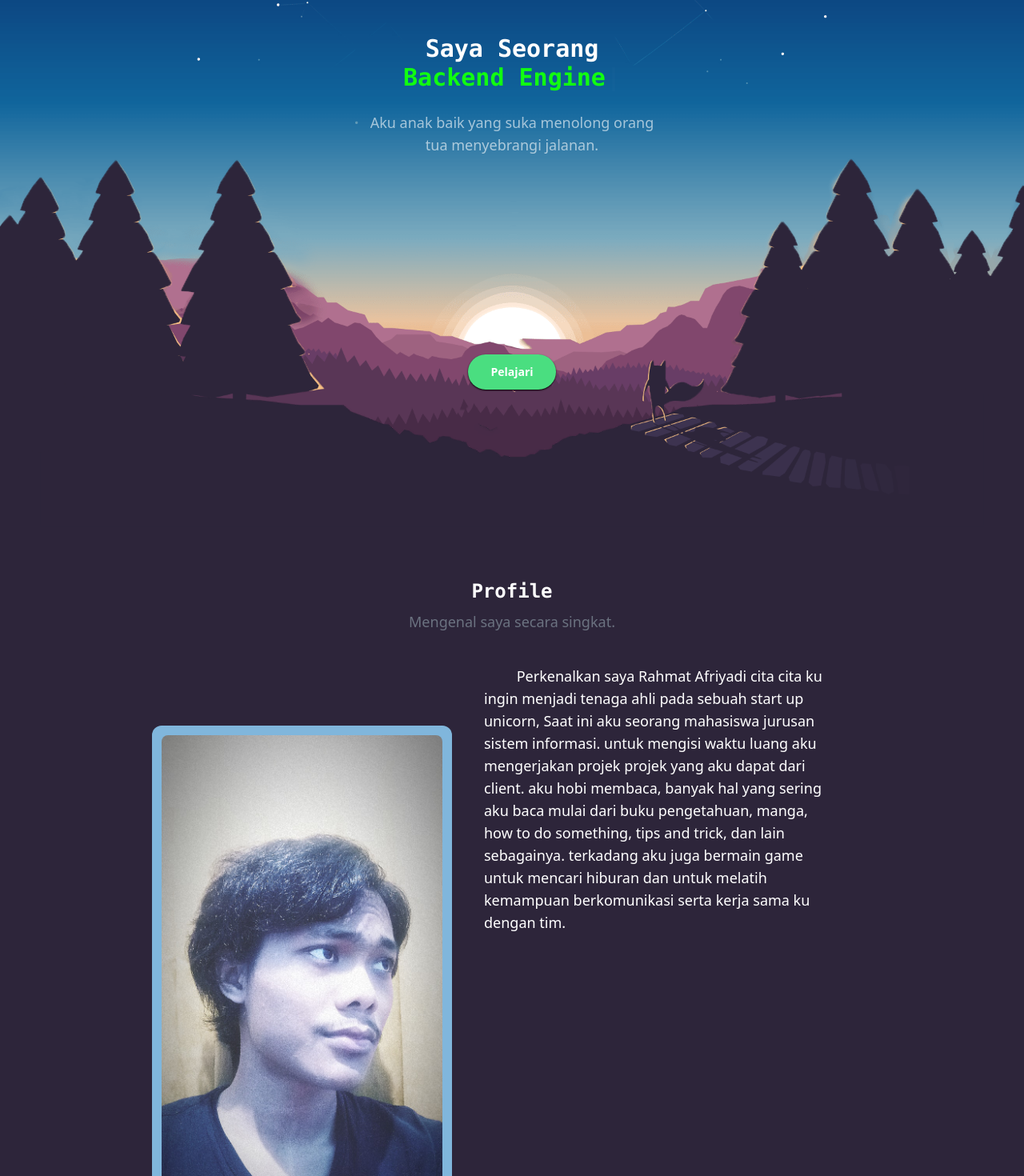
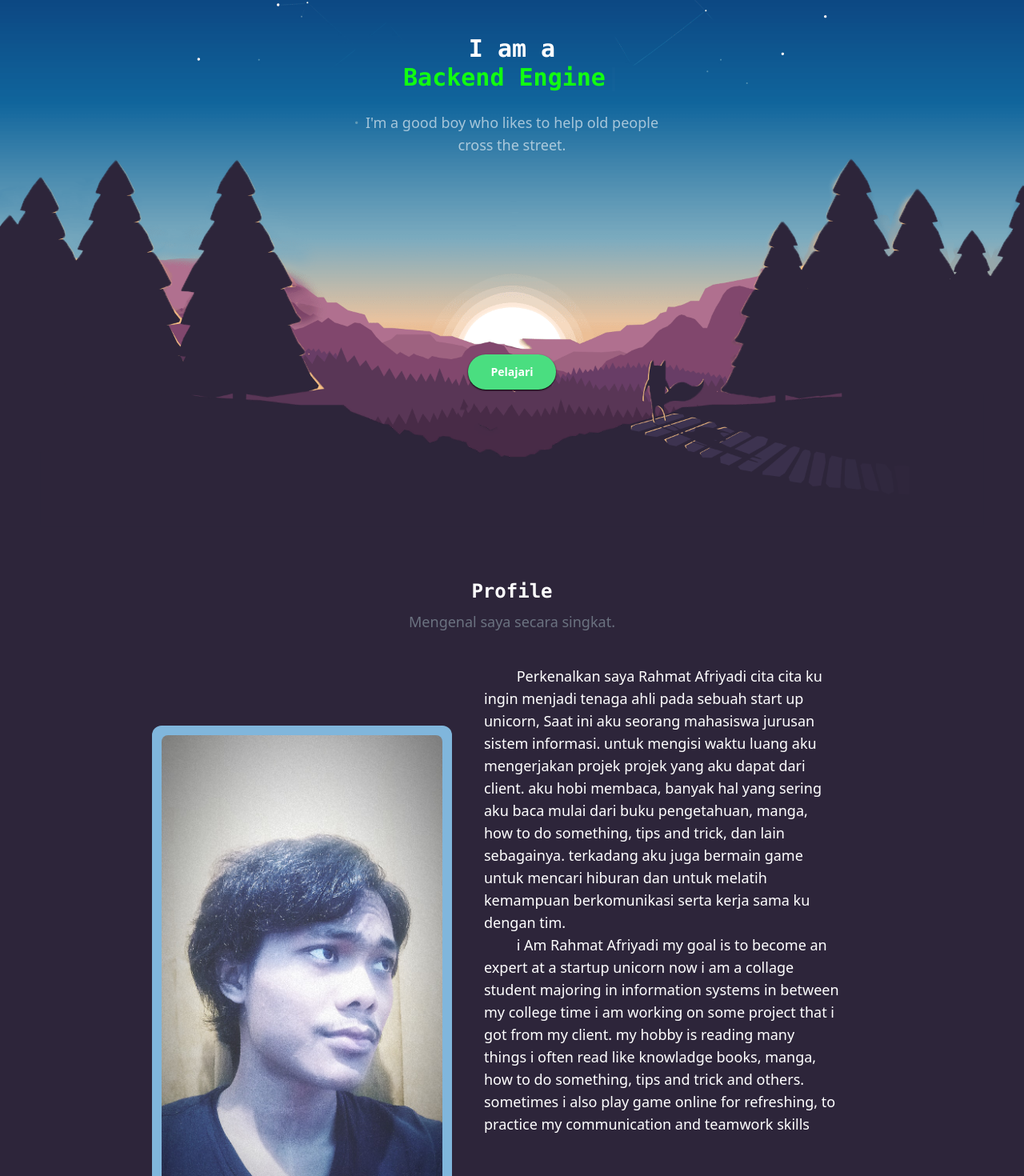
Before and after one commit to Rahmat-Afriyadi/portfolio-rahmat, a Next.js app: page / in a window 1280 px wide. Shown: the part 117-1587 px from the top of the page at 80% size. Built offline with nearby package versions, Linux system fonts and the light colour scheme.

Commit message:
update lagi

```diff
--- a/components/ContactSection.js
+++ b/components/ContactSection.js
@@ -12,7 +12,7 @@ export default function ContactSection() {
             <div className="lg:py-16 lg:px-20 md:p-14 p-10">
               <SectionTitle left black={true}>Contact</SectionTitle>
               <SectionParagraph left>
-                Beberapa cara menghubungi saya.
+                Several ways to contact me.
               </SectionParagraph>
 
               <ContactItem
--- a/components/Hero.js
+++ b/components/Hero.js
@@ -33,7 +33,7 @@ export default function Hero() {
               id="saya"
               style={{ transform: `translateY(${scrollY * 0.65}px)` }}
             >
-              Saya Seorang{" "}
+              I am a{" "}
               <Typewriter
                 options={{
                   strings: [
@@ -54,7 +54,7 @@ export default function Hero() {
               className=" hidden md:block text-white text-opacity-60 text-lg 2xl:w-3/12 xl:w-4/12 lg:w-6/12 mx-auto mt-6 transition-all duration-500"
               style={{ transform: `translateY(${scrollY * 0.6}px)` }}
             >
-              Aku anak baik yang suka menolong orang tua menyebrangi jalanan.
+              I'm a good boy who likes to help old people cross the street.
             </p>
           </div>
         </div>
--- a/components/ProfileSection.js
+++ b/components/ProfileSection.js
@@ -44,6 +44,16 @@ export default function Profile() {
               dan untuk melatih kemampuan berkomunikasi serta kerja sama ku
               dengan tim.
             </p>
+            <p className="text-md md:text-lg leading-relaxed">
+              &emsp;&emsp; i Am Rahmat Afriyadi my goal is to become an expert
+              at a startup unicorn now i am a collage student majoring in
+              information systems in between my college time i am working on
+              some project that i got from my client. my hobby is reading many
+              things i often read like knowladge books, manga, how to do
+              something, tips and trick and others. sometimes i also play game
+              online for refreshing, to practice my communication and
+              teamwork skills
+            </p>
             {/* <p className="text-md md:text-lg leading-relaxed">
               Perkenalkan saya Rahmat Afriyadi cita cita ku ingin menjadi
               antronot, tapi sebelum itu aku terlebih dahulu ingin menyelamatkan
--- a/data/projects.json
+++ b/data/projects.json
@@ -3,24 +3,24 @@
     "title" : "Olshop waarungg",
     "image" : "olshop1.png",
     "stack" : ["laravel.svg", "vuejs.svg", "tailwind.svg"],
-    "description":"Ini adalah website Online shop yang hanya memiliki 1 seller dan memiliki banyak buyer, website ini terintegrasi dengan Payment Gateaway(Tripay), Ongkos Kirim (RajaOngkir), dan database kodepos di seluruh indonesia "
+    "description":"This is an online shop website that only has 1 seller and has many buyers. This website is integrated with payment gateways, postage and postal code databases throughout Indonesia"
   },
   {
-    "title" : "Aplikasi Kantin",
+    "title" : "Canteen Application",
     "image" : "aplikasikantin.png",
     "stack" : ["php.svg","delphi.svg","firedac.svg"],
-    "description":"Aplikasi kantin ini di buat untuk keperluan kasir yang dapat mencatat pesanan dan menyimpannya ke database. Aplikasi ini juga terintegrasi dengan payment Gateway sehingga pelanggan tidak perlu datang ke kantin untuk membayar. Aplikasi ini juga terintegrasi dengan API Ongkos Kirim sehingga pemilik kantin bisa menentukan besar harga ongkos kirim kepelanggan"
+    "description":"This canteen application is made for cashiers who can record orders and save them to a database. This application is also integrated with the payment gateway so that customers do not need to come to the canteen to pay. This application is also integrated with the postage API so that the canteen owner can determine the cost of shipping costs to customers"
   },
   {
     "title" : "Web Scraping",
     "image" : "kodepos1.png",
     "stack" : ["anaconda.svg","pandas.svg","beautifulshop.svg"],
-    "description":"Projects pembuatan database kodepos di seluruh indonesia. untuk keperluan datanya saya melakukan aktivitas web scraping kepada website carikodepos.com. perlu di ketahui bahwa Situs carikodepos.com membebaskan pengunjung untuk melakukan web scraping"
+    "description": "a project to create a postal code database throughout Indonesia, for data purposes I do web scraping activities on the carikodepos.com website. It should be noted that the carikodepos.com site frees visitors to do web scraping"
   },
   {
     "title" : "Olshop waarungg DJango",
     "image" : "olshopdjango1-01.png",
     "stack" : ["jquery.svg","bootstrap.svg","django.svg"],
-    "description":"Ini adalah website Online shop yang hanya memiliki 1 seller dan memiliki banyak buyer, Website ini versi pertama dari projects ku yang Olshop waarungg. Website ini juga belum terintegrasi dengan Payment Gateaway dan Ongkos kirim. Namun bedanya website ini di develop menggunakan DJango dan Bootstrap"
+    "description":"This is an online shop website that only has 1 seller and has many buyers, this website is the first generation of my online shop waarungg. this website also not integrated with payment Gateaways and postage API. but the difference is that I developed this website with django and bootstrap"
   }
 ]
```
